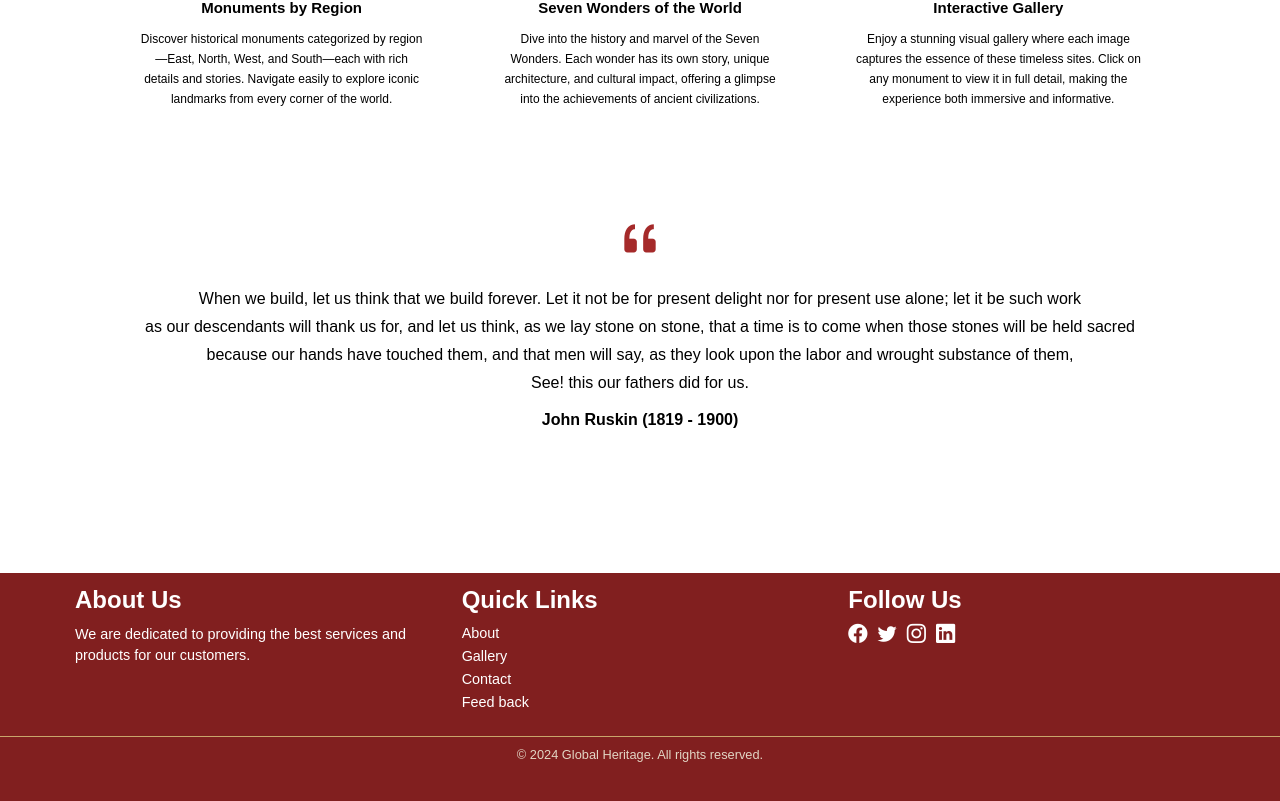
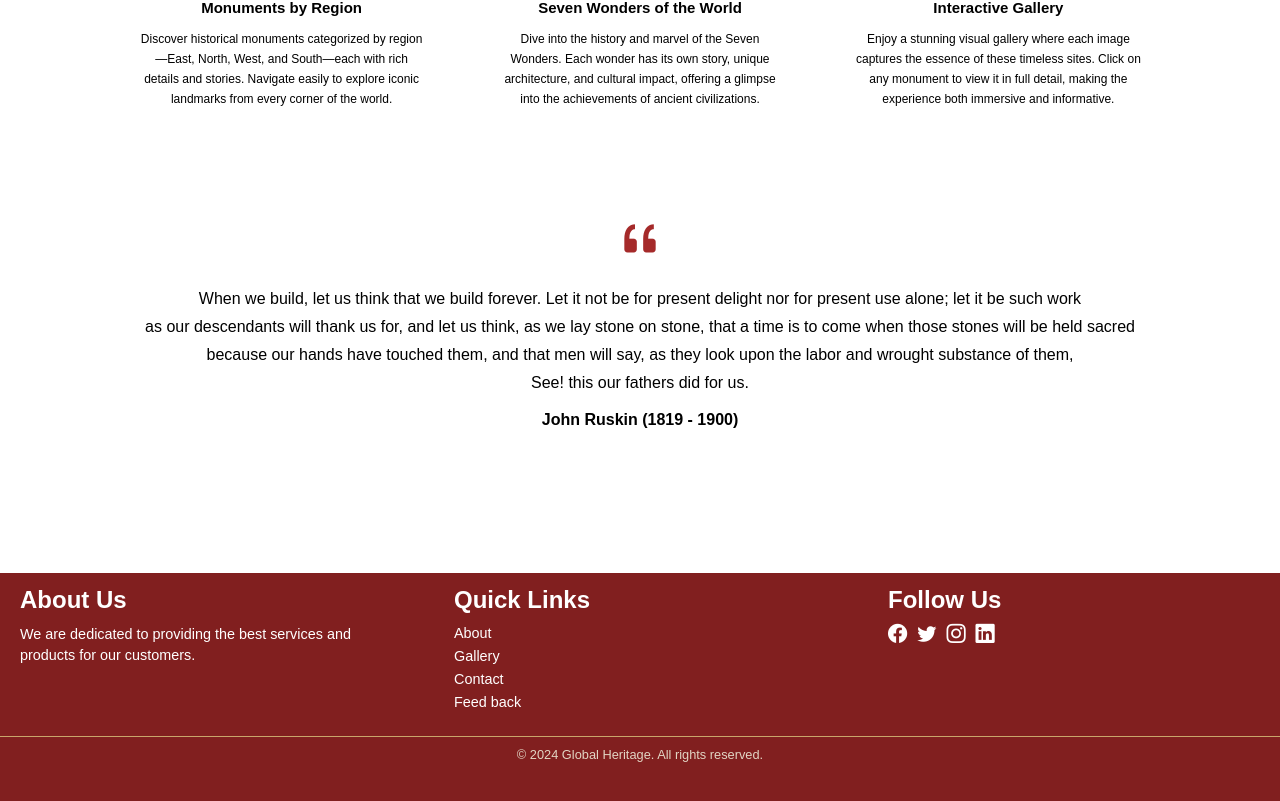
Before and after one commit to kingsleyhenz/global-heritage, a React (Vite) app: page / in a window 1280 px wide. Shown: the part 1707-2508 px from the top of the page. Built offline with nearby package versions, Linux system fonts and the light colour scheme; no server answers; a web font is replaced by a local one.

Commit message:
Cross Check

```diff
--- a/src/styles/Footer.css
+++ b/src/styles/Footer.css
@@ -11,19 +11,23 @@
 .footer-container {
   display: flex;
   justify-content: space-between;
-  max-width: 1200px;
-  margin: 0 auto;
+  max-width: 100%;
+  /* background-color: aqua; */
+  display: flex;
+  justify-content: space-between;
   padding: 0 20px;
 }
 
 .footer-section {
-  flex: 1;
-  margin: 0 15px;
+  width: 30%;
+  /* background-color: red; */
 }
 
 .footer-section h3 {
+  width: 100% !important;
   font-size: 1.5rem;
   margin-bottom: 10px;
+  /* background-color: yellow; */
 }
 
 .footer-section p {
@@ -120,42 +124,23 @@
 
 @media (max-width: 500px) {
   .footer-container {
-    padding: 0 3px;
+    /* padding: 0 3px; */
   }
   .footer-section h3 {
-    font-size: 1.1rem;
+    font-size: 0.8rem;
+    width: 31%;
+    /* background-color: yellow; */
   }
   .footer-section p {
-    font-size: 0.75rem;
+    font-size: 0.60rem;
   }
   .footer-section ul li a {
-    font-size: 0.75rem;
+    font-size: 0.60rem;
   }
   .social-icons a {
-    font-size: 0.9rem;
+    font-size: 0.6rem;
   }
   .footer-bottom {
-    font-size: 0.65rem;
+    font-size: 0.60rem;
   }
 }
-
-@media (max-width: 300px) {
-  .footer-container {
-    padding: 0 2px;
-  }
-  .footer-section h3 {
-    font-size: 1rem;
-  }
-  .footer-section p {
-    font-size: 0.7rem;
-  }
-  .footer-section ul li a {
-    font-size: 0.7rem;
-  }
-  .social-icons a {
-    font-size: 0.8rem;
-  }
-  .footer-bottom {
-    font-size: 0.6rem;
-  }
-}
--- a/src/styles/home.css
+++ b/src/styles/home.css
@@ -434,6 +434,7 @@
     .info-text > p{
         line-height: 15px;
         font-size: 9px;
+        margin-top: 1px;
     }
     .when-card-text > h3{
         font-size: 13px;
@@ -459,7 +460,10 @@
         grid-template-rows: 100px 100px;
         /* background-color: yellowgreen; */
         height: 50%;
-        margin-top: 15px;
+        margin-top: 20px;
+    }
+    .hero-quote{
+      padding: 0px 5px;
     }
     .hero-quote > p{
       font-size: 11px;
```
